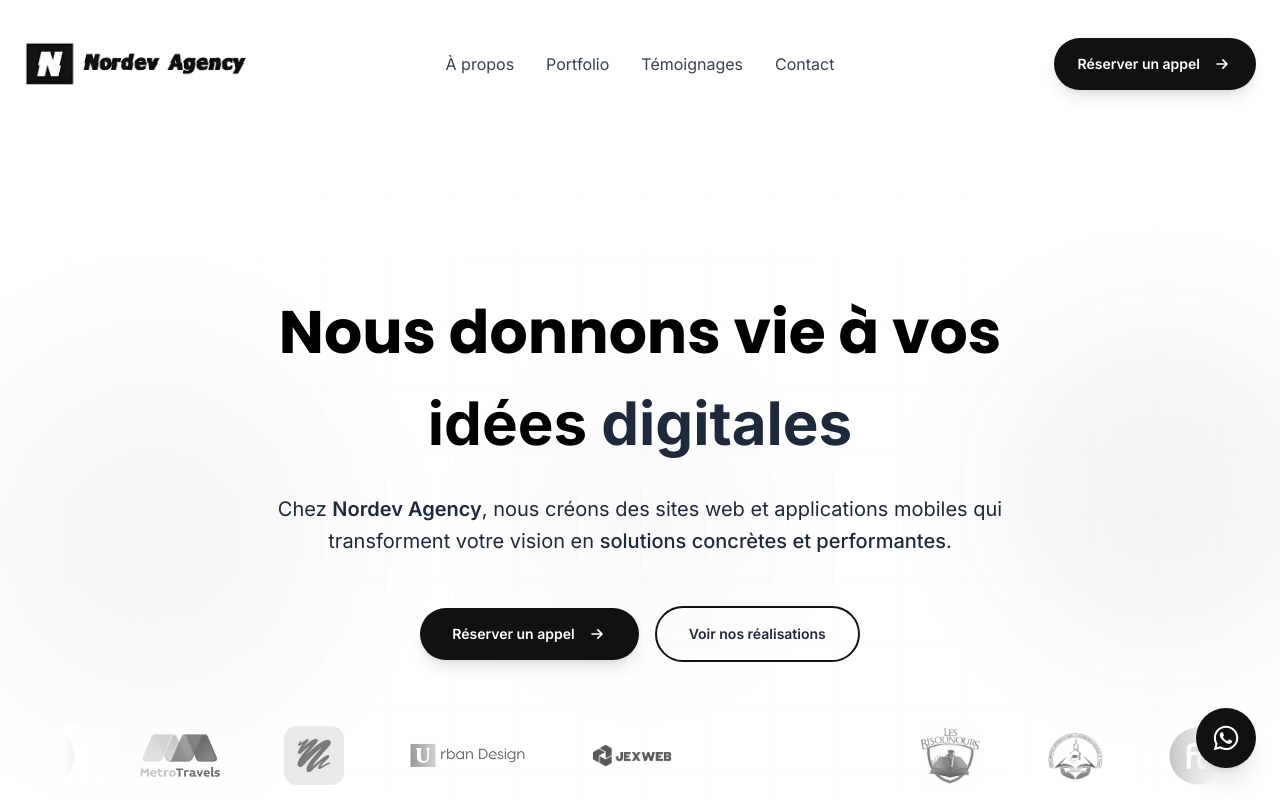
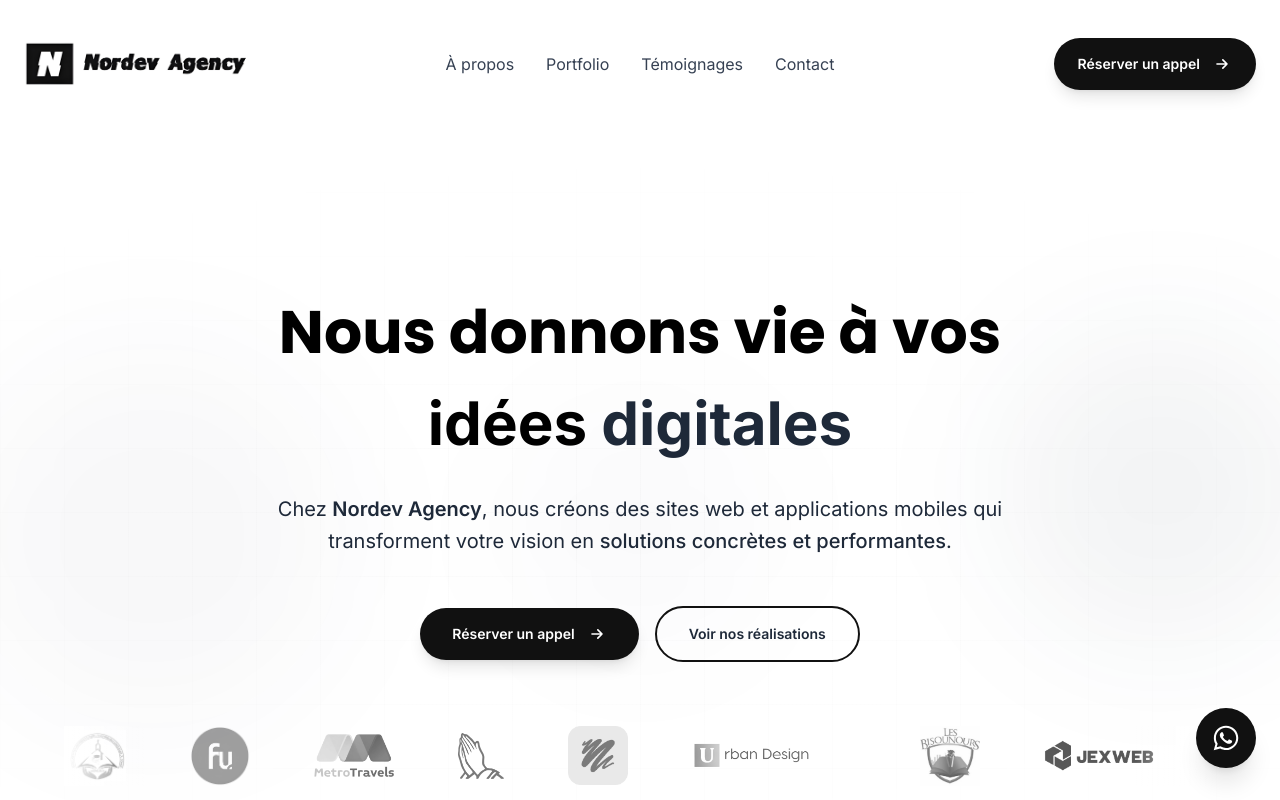
Before and after one commit to freddymk313/nordevagency, a Next.js app: page / in a window 1280 px wide. Shown: the top 800 px of the page. Built offline with nearby package versions, Linux system fonts and the light colour scheme.

Commit message:
trusted icon add

```diff
--- a/components/TrustedBy.tsx
+++ b/components/TrustedBy.tsx
@@ -5,12 +5,13 @@ import Marquee from "react-fast-marquee";
 const TrustedBy = () => {
   const companies = [
     { name: "CS Bisounours", logo: "/trusted/csbisounours.jpg", width: 60, height: 60 },
+    { name: "Jexweb", logo: "/trusted/jexweb.png", width: 110, height: 100 },
     { name: "Asunicaco", logo: "/trusted/asunicaco.png", width: 60, height: 60 },
     { name: "Funda Online", logo: "/trusted/funda.png", width: 60, height: 60 },
     { name: "Metro Travels", logo: "/trusted/metro.png", width: 80, height: 60 },
+    { name: "CCPS", logo: "/trusted/ccps.png", width: 46, height: 50 },
     { name: "Pexelsinovation", logo: "/trusted/pexels.png", width: 60, height: 60 },
     { name: "Urban Design", logo: "/trusted/urban.png", width: 120, height: 1500 },
-    { name: "Jexweb", logo: "/trusted/jexweb.png", width: 80, height: 80 },
   ];
 
   return (
```
Also changed, not shown: public/trusted/ccps.png (added).
